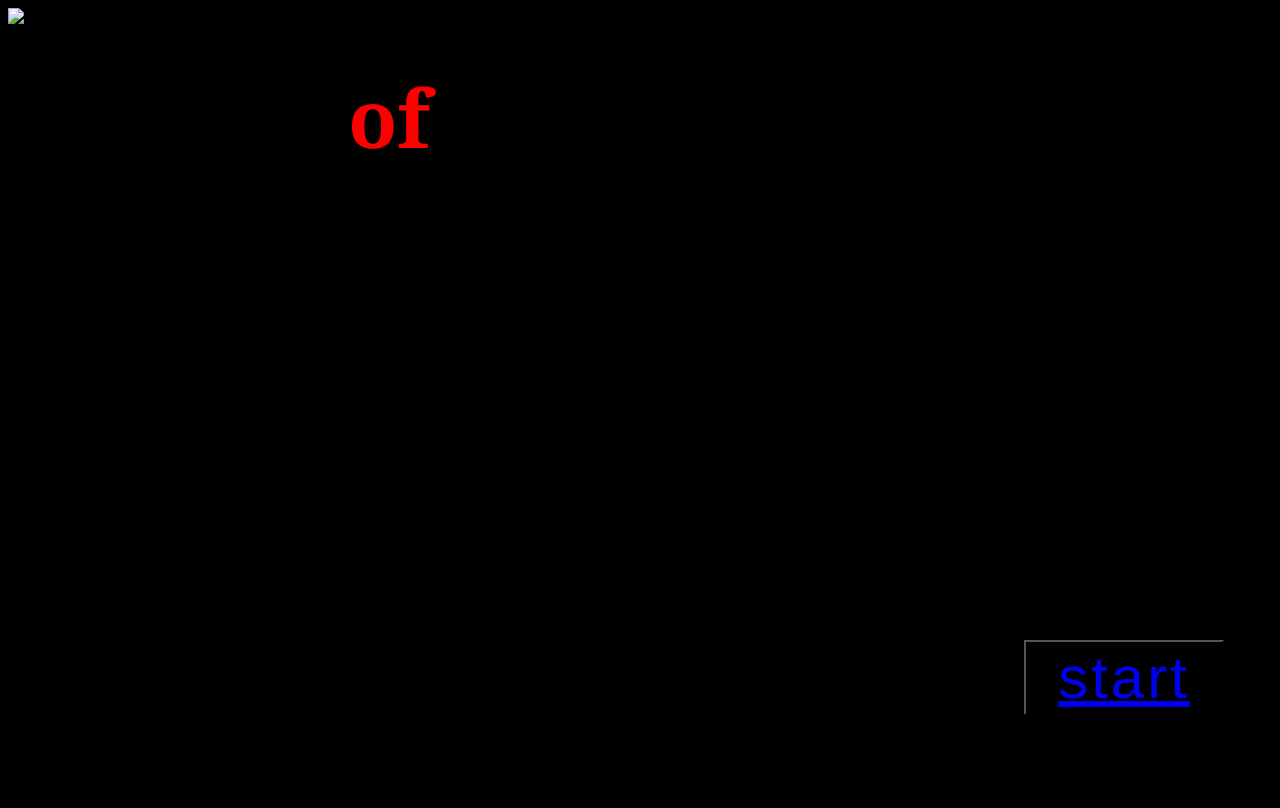
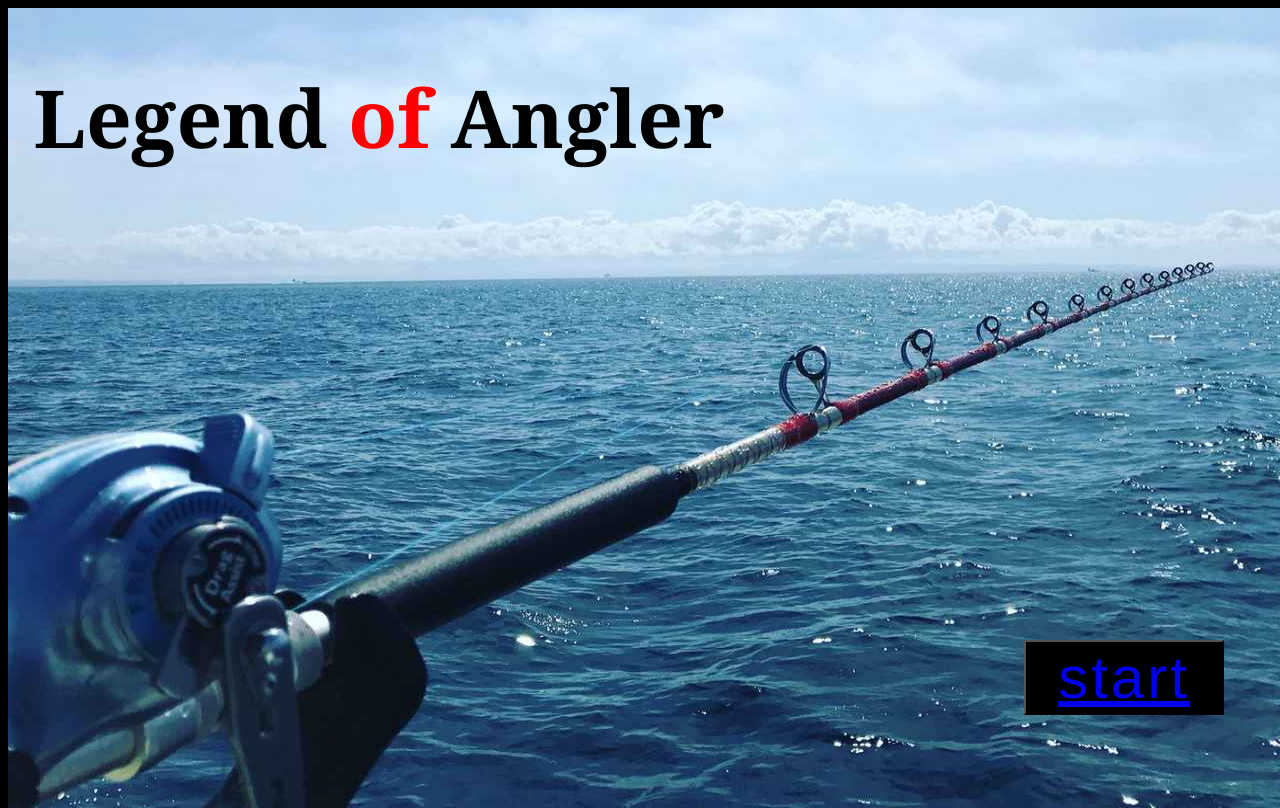
Before and after one commit to nozomu-kobayashi/nozomu_kobayashi.fnd22, a plain HTML site: page main.html in a window 1280 px wide. Drawn offline with Linux system fonts and the light colour scheme.

Commit message:
Update main.html

```diff
--- a/main.html
+++ b/main.html
@@ -10,7 +10,7 @@
 <body>
     <div id="main">
         <h1>Legend <span>of</span> Angler</h1>
-        <img src="./images/5.jpg" alt="釣り人">
+        <img src="./5.jpg" alt="釣り人">
         <button id="start"><a href="game_start.html">start</a></button>
     </div>
 </body>
```
